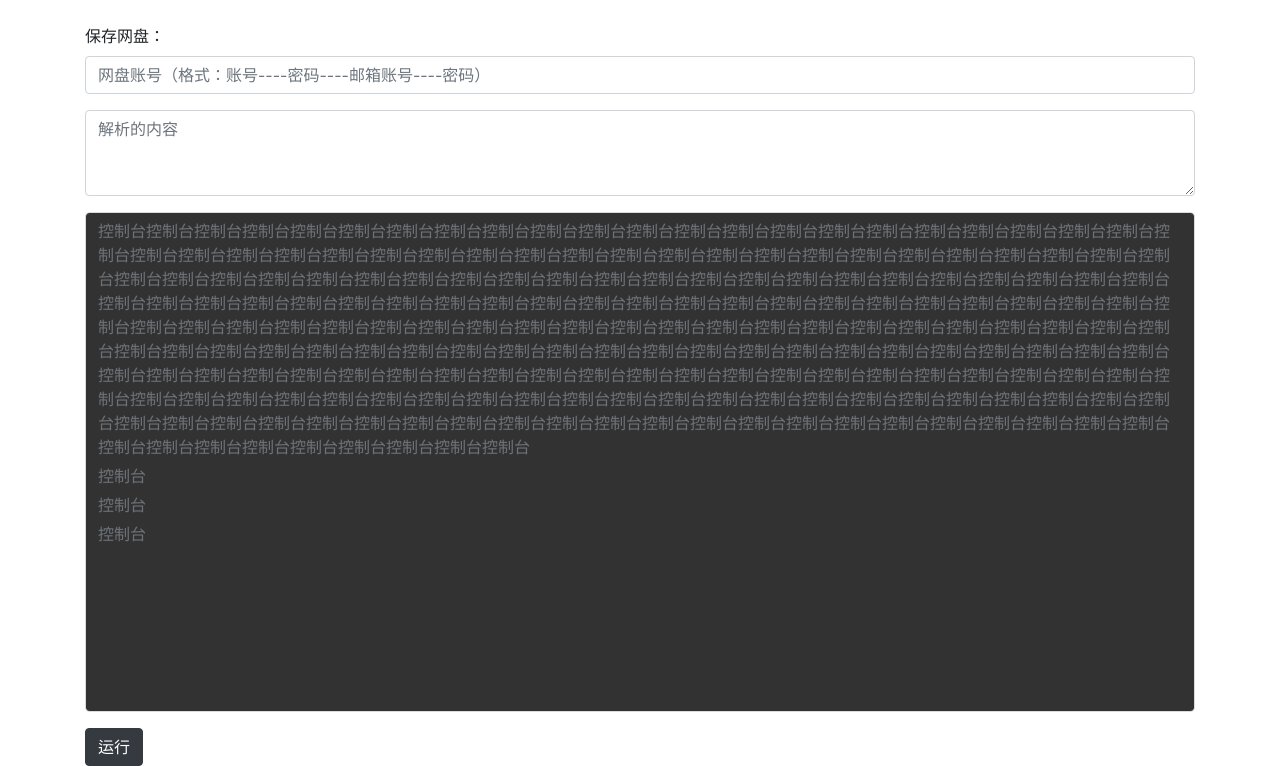
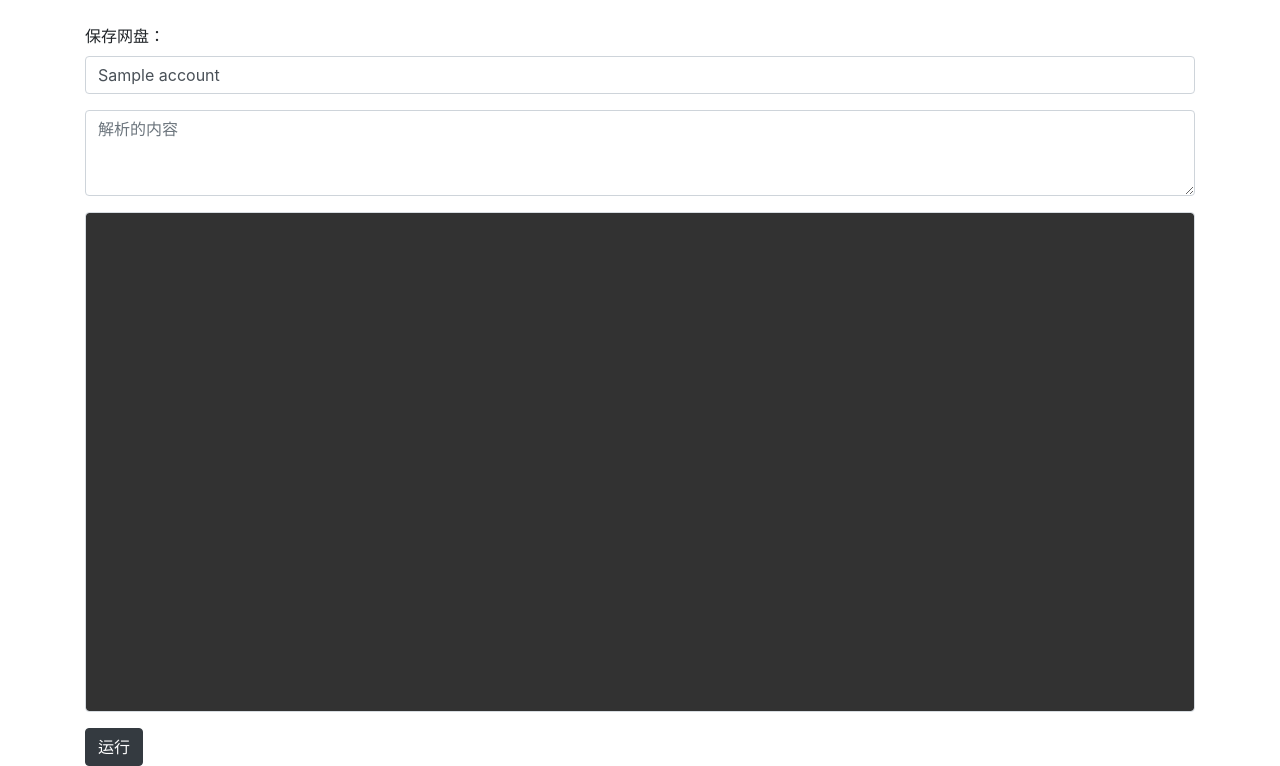
Before and after one commit to ymxz375417299/CLuo_Admin, a Django app: page /savecloud_from_text/ in a window 1280 px wide. Shown: the part 54-820 px from the top of the page. Run offline with Django 3.2, Linux system fonts and the light colour scheme; tables that the repository leaves empty hold one stand-in row (values such as "Sample post"); a database or web service that is not in the repository returns one stand-in record (values such as "Sample title"); some libraries are stand-ins or nearby versions.

Commit message:
设置mongo2

```diff
--- a/myadmin/templates/myadmin/savecloud_from_text.html
+++ b/myadmin/templates/myadmin/savecloud_from_text.html
@@ -13,6 +13,7 @@
     var account = $('#account');
     var cloud_text = $('#cloud_text');
     var btn = $('#psbtn');
+    account.val('{{ info }}')
 
     function submit_task(){
       // 提交ajax
@@ -52,8 +53,6 @@
         success: function(data1){
           alert(data1.info.process)
         },
-
-
       })
     }
 
@@ -80,10 +79,7 @@
     <div>
     <div class="form-group" >
     <div  class="form-control" id="control" title="控制台">
-      <p>控制台控制台控制台控制台控制台控制台控制台控制台控制台控制台控制台控制台控制台控制台控制台控制台控制台控制台控制台控制台控制台控制台控制台控制台控制台控制台控制台控制台控制台控制台控制台控制台控制台控制台控制台控制台控制台控制台控制台控制台控制台控制台控制台控制台控制台控制台控制台控制台控制台控制台控制台控制台控制台控制台控制台控制台控制台控制台控制台控制台控制台控制台控制台控制台控制台控制台控制台控制台控制台控制台控制台控制台控制台控制台控制台控制台控制台控制台控制台控制台控制台控制台控制台控制台控制台控制台控制台控制台控制台控制台控制台控制台控制台控制台控制台控制台控制台控制台控制台控制台控制台控制台控制台控制台控制台控制台控制台控制台控制台控制台控制台控制台控制台控制台控制台控制台控制台控制台控制台控制台控制台控制台控制台控制台控制台控制台控制台控制台控制台控制台控制台控制台控制台控制台控制台控制台控制台控制台控制台控制台控制台控制台控制台控制台控制台控制台控制台控制台控制台控制台控制台控制台控制台控制台控制台控制台控制台控制台控制台控制台控制台控制台控制台控制台控制台控制台控制台控制台控制台控制台控制台控制台控制台控制台控制台控制台控制台控制台控制台控制台控制台控制台控制台控制台控制台控制台控制台控制台控制台控制台控制台控制台控制台控制台控制台控制台控制台控制台控制台控制台控制台控制台控制台控制台控制台控制台控制台控制台控制台控制台</p>
-      <p>控制台</p>
-      <p>控制台</p>
-      <p>控制台</p>
+
     </div></div>
     <div>
     <button id="psbtn" type="button" class="btn btn-dark">运行</button>
--- a/myadmin/views.py
+++ b/myadmin/views.py
@@ -3,6 +3,7 @@ import re
 from django.http import JsonResponse
 import json
 from pymongo import MongoClient
+import time
 
 # Create your views here.
 to_do_list = [
@@ -93,30 +94,46 @@ def savecloud_from_text(request):
     """
     保存网盘
     """
+    # 提取初始化账户信息
+    # 格式为{'account':xxx,'process': None,}
+    global savecloud_from_text_data
+    mongo_use = mongo_init()
+    try:
+        account_m = mongo_use.find_one({'_id': 'admin'})['account']
+        print(account_m)
+    except Exception as e:
+        # 数据库账号信息
+        account_m = {'_id': 'admin', 'account': ''}
+        mongo_use.insert_one(account_m)
+        savecloud_from_text()
     if request.method == 'GET':
-        # content格式为{'account':xxx,'process': None,}
-        mongo_use = mongo_init()
-        try:
-            content = mongo_use.find_one({'_id': 'admin'})
-            print(content)
-        except Exception as e:
-            account = {'_id': 'admin', 'account': None}
-            mongo_use.insert_one(account)
-            savecloud_from_text()
-        print(content)
-        data = {'info': content}
+        data = {'info': account_m}
         return render(request, 'myadmin/savecloud_from_text.html', data)
     else:
-
-        data = {'info': content}
-        content['account'] = request.POST.get('account')
-        content['cloud_text'] = request.POST.get('cloud_text')
-        content['process'] = 'sucess'
+        # post请求内的账号信息
+        account_p = request.POST.get('account')
+        if not account_p == account_m:
+            try:
+                mongo_use.update_one({'account': account_m}, {
+                                 '$set': {'account': account_p}})
+                print('账号保存成功')
+            except Exception as e:
+                print('账号保存失败： %s' % (e))
+        cloud_text = request.POST.get('cloud_text')
+        info = {
+            'account': account_p,
+            'process': 'null',
+        }
+        data = {'info': info}
+        while True:
+        	print('111111')
+        	time.sleep(1)
         return JsonResponse(data, content_type='application/json')
+    savecloud_from_text_data = data
 
 
 def check_saveonecloud(request):
     """
     检测任务监督
     """
-    return JsonResponse({'info': content}, content_type='application/json')
+    return JsonResponse(savecloud_from_text_data, content_type='application/json')
```
